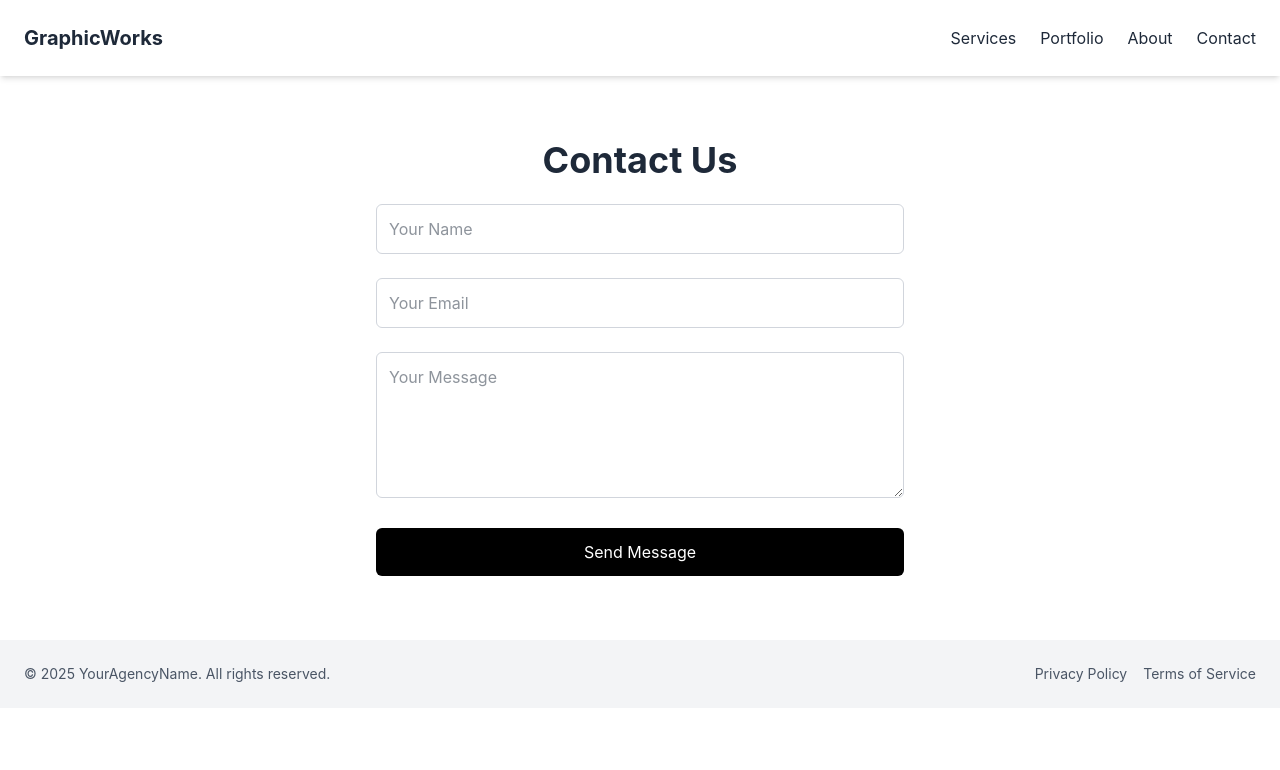
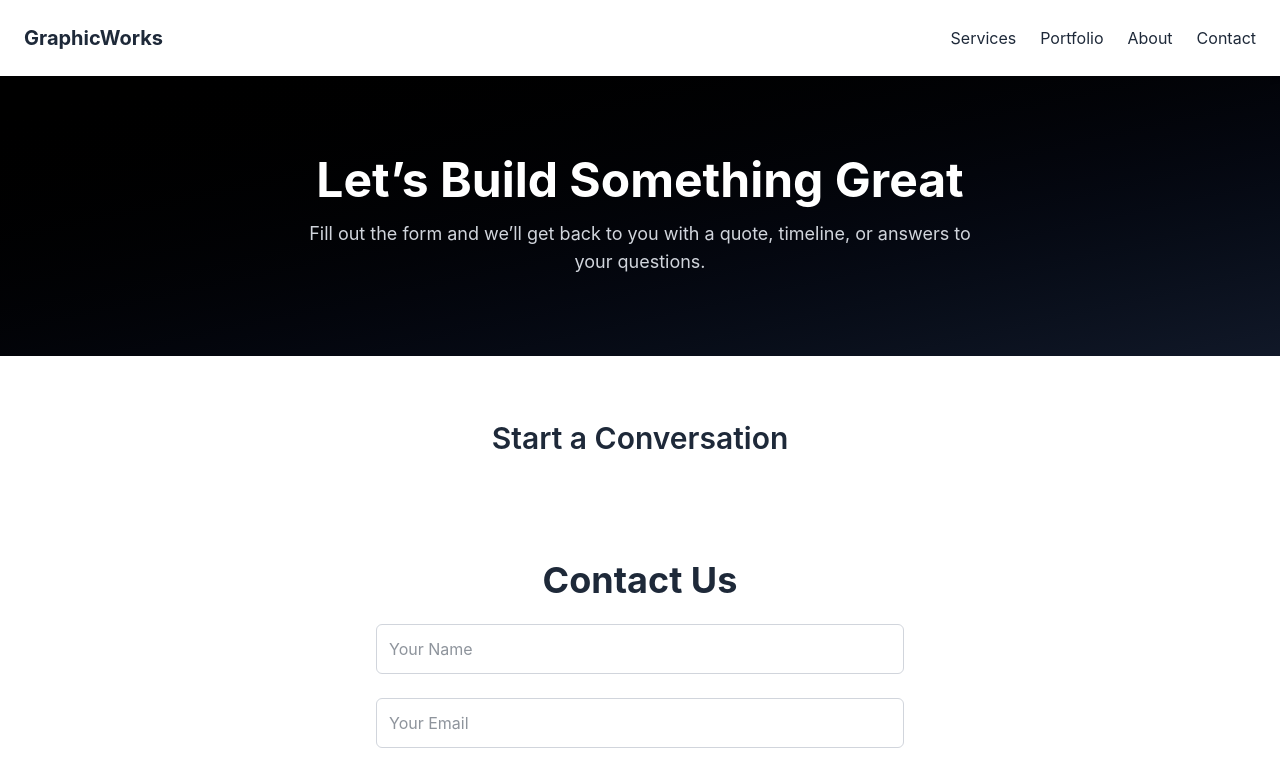
Before and after one commit to mmm1602/graphic-works-website, a Next.js app: page /contact in a window 1280 px wide. Shown: the top 770 px of the page. Built offline with nearby package versions, Linux system fonts and the light colour scheme.

Commit message:
Improved Contact Form

```diff
--- a/components/ContactForm.tsx
+++ b/components/ContactForm.tsx
@@ -60,7 +60,7 @@ export default function ContactForm() {
             name="name"
             type="text"
             placeholder="Your Name"
-            className="w-full border border-gray-300 p-3 rounded-md"
+            className="w-full border border-gray-300 p-3 rounded-md focus:outline-none focus:ring-2 focus:ring-black"
             value={formData.name}
             onChange={handleChange}
             required
--- a/pages/contact.tsx
+++ b/pages/contact.tsx
@@ -1,3 +1,4 @@
+import Head from 'next/head';
 import Navbar from '@/components/Navbar';
 import Footer from '@/components/Footer';
 import ContactForm from '@/components/ContactForm';
@@ -5,10 +6,32 @@ import ContactForm from '@/components/ContactForm';
 export default function Contact() {
   return (
     <>
+      <Head>
+        <title>Contact Us | YourAgencyName</title>
+        <meta
+          name="description"
+          content="Let’s work together. Reach out to us for web design, media, and 3D modeling projects."
+        />
+      </Head>
+
       <Navbar />
-      <main>
-        <ContactForm />
-      </main>
+
+      {/* Header Section */}
+      <section className="bg-gradient-to-br from-black to-gray-900 text-white py-20 px-6 text-center">
+        <h1 className="text-4xl md:text-5xl font-bold mb-4">Let’s Build Something Great</h1>
+        <p className="text-lg text-gray-300 max-w-2xl mx-auto">
+          Fill out the form and we’ll get back to you with a quote, timeline, or answers to your questions.
+        </p>
+      </section>
+
+      {/* Contact Form Section */}
+      <section className="py-16 px-6 bg-white">
+        <div className="max-w-2xl mx-auto">
+          <h2 className="text-3xl font-semibold text-center mb-10">Start a Conversation</h2>
+          <ContactForm />
+        </div>
+      </section>
+
       <Footer />
     </>
   );
```
